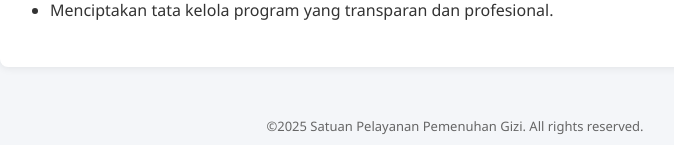
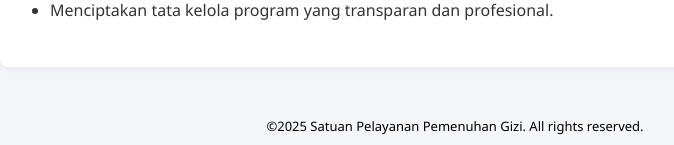
Before and after one commit to kucingfelita/Si-SPPG, a PHP site: page /tentang.php in a window 1280 px wide. Shown: the part 1199-1344 px from the top of the page, without its empty margins (185-859 px from the left). Run offline with PHP 8.4, Linux system fonts and the light colour scheme.

Commit message:
edit footer

```diff
--- a/template/footer.php
+++ b/template/footer.php
@@ -1,4 +1,4 @@
 <!-- template/footer.php -->
-<div class="footer" style="text-align:center;color:#666;font-size:13px;margin-top:40px;padding:10px 0;">
+<div class="footer" style="text-align:center;color:#000;font-size:13px;margin-top:40px;padding:10px 0;">
     ©2025 Satuan Pelayanan Pemenuhan Gizi. All rights reserved.
 </div>
```
